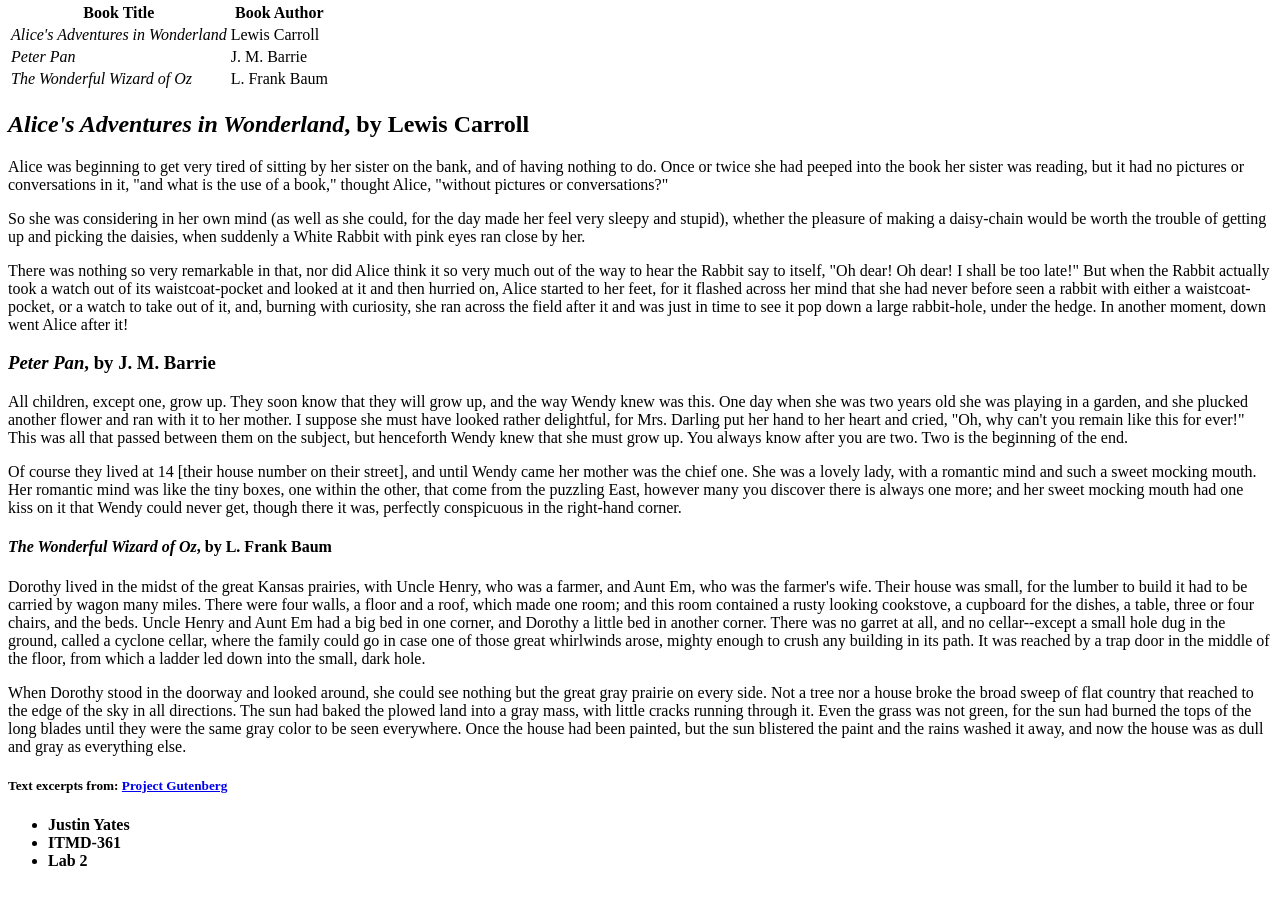
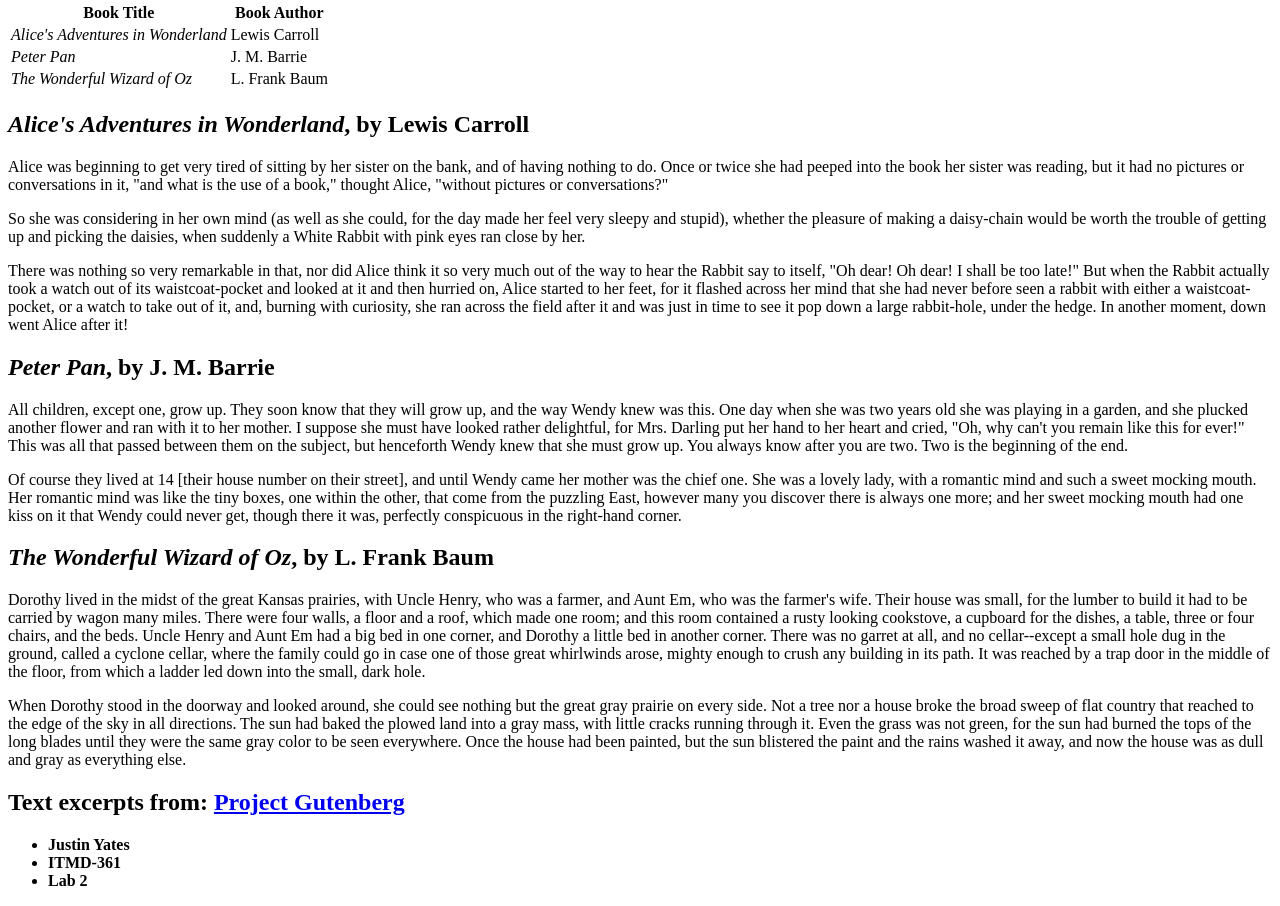
Before and after one commit to jyates2hawk/lab_3, a plain HTML site: page index.html in a window 1280 px wide. Shown: the part 79-985 px from the top of the page. Drawn offline with Linux system fonts and the light colour scheme.

Commit message:
made all h2
did not know all the h were different sizes

```diff
--- a/index.html
+++ b/index.html
@@ -31,15 +31,15 @@
   <p>So she was considering in her own mind (as well as she could, for the day made her feel very sleepy and stupid), whether the pleasure of making a daisy-chain would be worth the trouble of getting up and picking the daisies, when suddenly a White Rabbit with pink eyes ran close by her.</p>
   <p>There was nothing so very remarkable in that, nor did Alice think it so very much out of the way to hear the Rabbit say to itself, "Oh dear! Oh dear! I shall be too late!" But when the Rabbit actually took a watch out of its waistcoat-pocket and looked at it and then hurried on, Alice started to her feet, for it flashed across her mind that she had never before seen a rabbit with either a waistcoat-pocket, or a watch to take out of it, and, burning with curiosity, she ran across the field after it and was just in time to see it pop down a large rabbit-hole, under the hedge. In another moment, down went Alice after it!</p>
 
-  <h3><em>Peter Pan</em>, by J. M. Barrie</h3>
+  <h2><em>Peter Pan</em>, by J. M. Barrie</h2>
   <p>All children, except one, grow up. They soon know that they will grow up, and the way Wendy knew was this. One day when she was two years old she was playing in a garden, and she plucked another flower and ran with it to her mother. I suppose she must have looked rather delightful, for Mrs. Darling put her hand to her heart and cried, "Oh, why can't you remain like this for ever!" This was all that passed between them on the subject, but henceforth Wendy knew that she must grow up. You always know after you are two. Two is the beginning of the end.</p>
   <p>Of course they lived at 14 [their house number on their street], and until Wendy came her mother was the chief one. She was a lovely lady, with a romantic mind and such a sweet mocking mouth. Her romantic mind was like the tiny boxes, one within the other, that come from the puzzling East, however many you discover there is always one more; and her sweet mocking mouth had one kiss on it that Wendy could never get, though there it was, perfectly conspicuous in the right-hand corner.</p>
 
-  <h4><em>The Wonderful Wizard of Oz</em>, by L. Frank Baum</h4>
+  <h2><em>The Wonderful Wizard of Oz</em>, by L. Frank Baum</h2>
   <p>Dorothy lived in the midst of the great Kansas prairies, with Uncle Henry, who was a farmer, and Aunt Em, who was the farmer's wife.  Their house was small, for the lumber to build it had to be carried by wagon many miles.  There were four walls, a floor and a roof, which made one room; and this room contained a rusty looking cookstove, a cupboard for the dishes, a table, three or four chairs, and the beds.  Uncle Henry and Aunt Em had a big bed in one corner, and Dorothy a little bed in another corner.  There was no garret at all, and no cellar--except a small hole dug in the ground, called a cyclone cellar, where the family could go in case one of those great whirlwinds arose, mighty enough to crush any building in its path.  It was reached by a trap door in the middle of the floor, from which a ladder led down into the small, dark hole.</p>
   <p>When Dorothy stood in the doorway and looked around, she could see nothing but the great gray prairie on every side.  Not a tree nor a house broke the broad sweep of flat country that reached to the edge of the sky in all directions.  The sun had baked the plowed land into a gray mass, with little cracks running through it.  Even the grass was not green, for the sun had burned the tops of the long blades until they were the same gray color to be seen everywhere.  Once the house had been painted, but the sun blistered the paint and the rains washed it away, and now the house was as dull and gray as everything else.</p>
 
-  <h5><strong>Text excerpts from: <a href="http://www.gutenberg.org">Project Gutenberg</a></strong></h5>
+  <h2><strong>Text excerpts from: <a href="http://www.gutenberg.org">Project Gutenberg</a></strong></h2>
 
   <ul>
     <li><strong>Justin Yates</strong></li>
```
